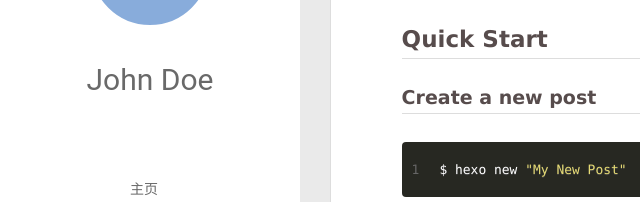
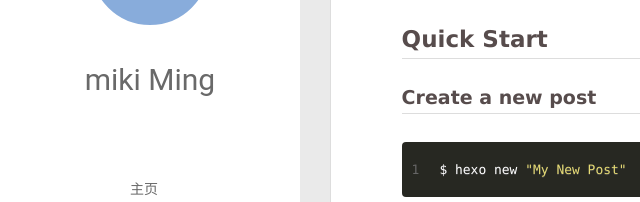
Before and after one commit to mikiMing/mikiMing.github.io, a plain HTML site: page 2017/02/19/hello-world/index.html in a window 1280 px wide. Shown: the part 210-412 px from the top of the page, 0-640 px from the left. Drawn offline with Linux system fonts and the light colour scheme; no server answers.

Commit message:
Site updated: 2017-02-19 23:48:50

```diff
--- a/2017/02/19/hello-world/index.html
+++ b/2017/02/19/hello-world/index.html
@@ -52,7 +52,7 @@ Quick">
 			<img src="null" class="js-avatar">
 		</a>
 		<hgroup>
-		  <h1 class="header-author"><a href="/">John Doe</a></h1>
+		  <h1 class="header-author"><a href="/">miki Ming</a></h1>
 		</hgroup>
 
 
@@ -110,7 +110,7 @@ Quick">
 				<img src="null" class="js-avatar">
 			</div>
 			<hgroup>
-			  <h1 class="header-author js-header-author">John Doe</h1>
+			  <h1 class="header-author js-header-author">miki Ming</h1>
 			</hgroup>
 
 
@@ -309,7 +309,7 @@ Quick">
   <div class="outer">
     <div id="footer-info">
     	<div class="footer-left">
-    		&copy; 2017 John Doe
+    		&copy; 2017 miki Ming
     	</div>
       	<div class="footer-right">
       		<a href="http://hexo.io/" target="_blank">Hexo</a>  Theme <a href="https://github.com/litten/hexo-theme-yilia" target="_blank">Yilia</a> by Litten
```
Also changed, not shown: 2017/02/19/postName/index.html (+3 -3 lines), archives/2017/02/index.html (+3 -3 lines), archives/2017/index.html (+3 -3 lines), archives/index.html (+3 -3 lines), index.html (+3 -3 lines), pageName/index.html (+3 -3 lines).
